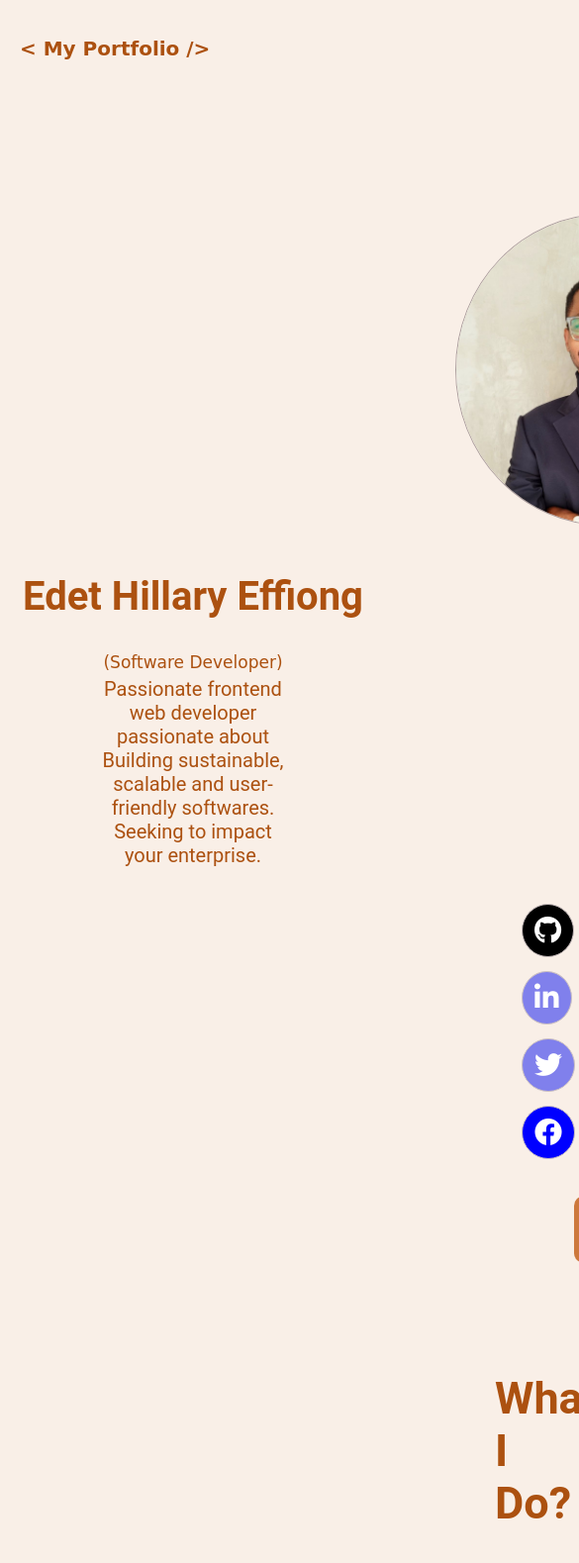
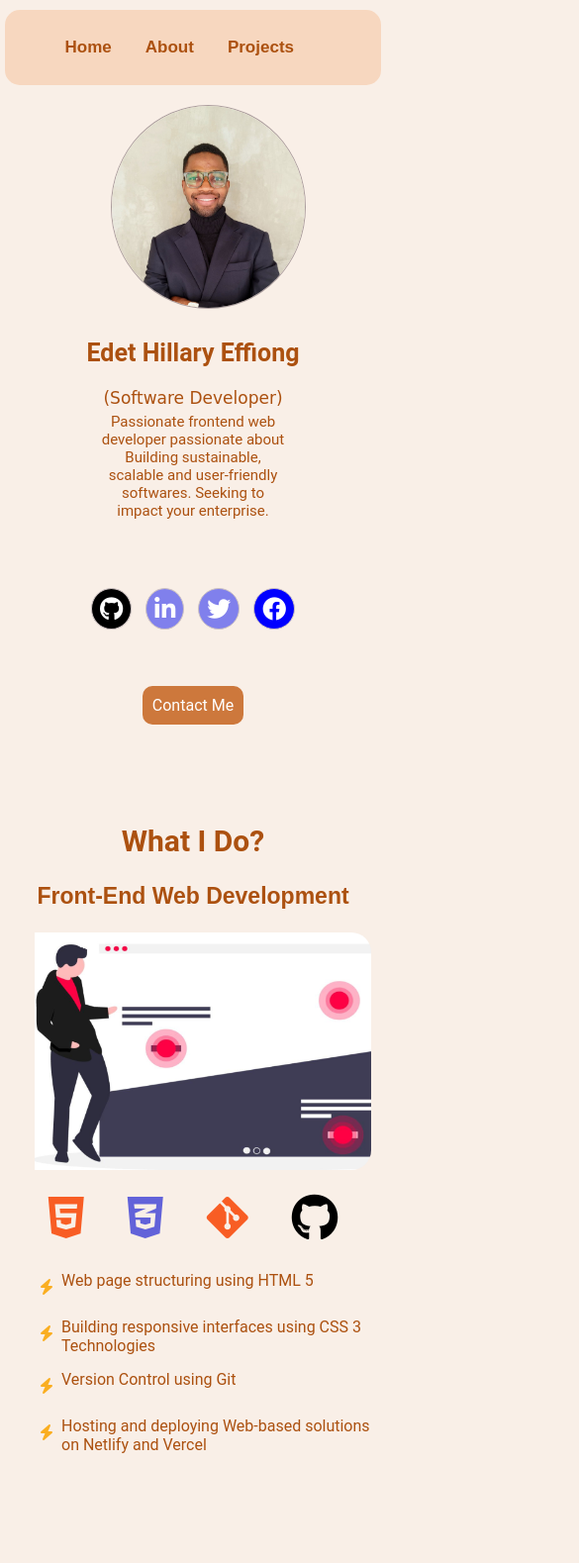
Before and after one commit to Edetmanchi/TIIDELab-portfolio, a plain HTML site: page index.html in a window 390 px wide. Shown: the top 1579 px of the page at 99% size, 585 px wide, since content can reach past the window. Drawn offline with Linux system fonts and the light colour scheme.

Commit message:
updated version of portfolio

```diff
--- /dev/null
+++ b/about.css
@@ -0,0 +1,126 @@
+body{
+    padding: 0;
+    margin: 0;
+    box-sizing: border-box;
+    /* background-color: #fff0bec8; */
+    background-color: rgba(248, 235, 225, 0.783);
+    font-family: 'Roboto', sans-serif;
+
+}
+h2{
+    color: rgb(172, 81, 16);
+    font-family: 'Josefin Sans', sans-serif;
+    font-size: 50px;
+}
+
+.flex-container{
+    display: flex;
+    padding: 40px;
+    margin: 90px 20px;
+    gap: 50px;
+    background-color: rgb(229, 224, 224);
+    border-radius: 20px;
+}
+.img-wrapper img{
+    width: 500px;
+    height: 300px;
+    border-radius:20px ;
+    padding-top: 30px;
+}
+.write-up{
+    font-size: 20px;
+
+}
+
+
+/* social media links */
+
+.socials .github-social{
+    color: white;
+    background-color: black;
+}
+.socials i:hover{
+    color: blue;
+    background-color: rgb(226, 225, 225);
+}
+
+.socials .facebook-social{
+    color: white;
+    background-color: blue;
+}
+.socials .linkedin-social{
+    color: white;
+    background-color: rgb(107, 107, 239);
+}
+
+.socials i{
+    padding: 12px;
+    margin: 7px;
+    font-size: 28px;
+    border: rgb(205, 194, 194) 1px solid;
+    border-radius: 50%;
+    background-color: rgb(128, 128, 236);
+    /* color: blue; */
+    color: white;
+}
+
+
+/* resume button */
+.resume{
+    padding-top: 10px;
+}
+button{
+    background-color: black;
+    color: rgba(248, 235, 225, 0.783);
+    padding: 10px 12px;
+    border-radius: 16px;
+    font-size: 15px;
+    border: none;
+}
+button a{
+    text-decoration: none;
+    color: white;
+}
+
+
+
+
+
+
+/* media  Query for tablet */
+@media(max-width:768px){
+
+    .flex-container{
+        display: flex;
+        flex-direction: column;
+    }
+    .img-wrapper{
+        margin-left: 70px;
+    }
+    .img-wrapper img{
+        width: 460px;
+        height: 290px;
+        padding-top: 10px;
+
+
+    }
+    .about h2{
+        text-align: center;
+        font-size: 30px;
+    }
+    .write-up{
+        font-size: 15px;
+    }
+    .socials i{
+        /* text-align: center; */
+        font-size: 19px;
+    }
+    button{
+        font-size: 12px;
+    }
+}
+@media(max-width:500px){
+    .img-wrapper{
+        display: none;
+    }
+}
--- a/index.html
+++ b/index.html
@@ -18,20 +18,22 @@
 <body>
     <main>
         <header>
-            <h2 class="title">< My Portfolio /></h2>
+            <div>
+                <h2 class="title"> < /> </h2>
+            </div>
             <nav>
                 <a href="#">Home</a>
-                <a href="#about">About</a>
+                <a href="./about.html">About</a>
                 <a href="#projects">Projects</a>
             </nav>
         </header>
 
-        <section>
-            <div class="img-container">
+        <section class="">
+            <div class="img-container flex-column">
                 <img src="./Img/photo_2023-04-19_17-15-19.jpg" alt="">
             </div>
-            <div class="name">
-                <div>
+            <div class="name flex-column">
+                <div class="flex-column">
                     <h1>Edet Hillary Effiong</h1>
                      <span class="stack">(Software Developer)</span>
                 </div>
@@ -42,13 +44,13 @@
 
 
             <!-- social media icons -->
-            <div class="socials">
+            <div class="socials flex">
                 <a href="https://github.com/Edetmanchi"><i class="fa-brands fa-github github-social"></i></a>
                 <a href="https://www.linkedin.com/in/edet-effiong/"><i class="fa-brands fa-linkedin-in linked"></i></a>
                 <a href="https://twitter.com/edetmanchi"><i class="fa-brands fa-twitter"></i></a>
                 <a href="https://facebook.com/edetmanchi"><i class="fa-brands fa-facebook facebook-social"></i></a>
             </div>
-            <div class="contact">
+            <div class="contact flex">
                 <button type="submit"><a href="">Contact Me</a></button>
             </div>
         </section>
@@ -57,34 +59,39 @@
 
         <!-- what I do section -->
 
-        <section id="about">
-            <h2 class="job">What I Do?</h2>
+        <section id="about" class="flex-cokumn">
+            <h2 class="job flex">What I Do?</h2>
+            <h3 class="flex">Front-End Web Development</h3>
+            <div class="flex aboutMe">
+                <div class="WID-image">
+                    <img src="./Img/sticker 3.jpg" alt="">
+                </div>
                 <div>
-                <!-- <img src="./Img/STICKER 2.jpg" alt="STICKER 2"> -->
-                <h3>Font-End Web Development</h3>
                     <div class="stack-icons">
                         <i class="fa-brands fa-html5 html-icon"></i>
                         <i class="fa-brands fa-css3-alt css-icon"></i>
                         <i class="fa-brands fa-git-alt git-icon"></i>
                         <i class="fa-brands fa-github github-icon"></i>
                     </div>
-            </div>
+
                     <div class="job-description">
-                <div>
+                        <div class="align">
                             <i class="fa-sharp fa-solid fa-bolt"></i>
                             <span>Web page structuring using HTML 5</span>
                         </div>
-                <div>
+                        <div class="align">
                             <i class="fa-sharp fa-solid fa-bolt"></i>
-                    <span>Building responsive interfaces using CSS 3 Technologies</span> <br>
+                            <span>Building responsive interfaces using CSS 3 Technologies</span>
                         </div>
-                <div>
+                        <div class="align">
                             <i class="fa-sharp fa-solid fa-bolt"></i>
-                    <span>Version Control using Git</span> <br>
+                            <span>Version Control using Git</span>
                         </div>
-                <div>
+                        <div class="align">
                             <i class="fa-sharp fa-solid fa-bolt"></i>
-                    <span>Hosting and deploying Web-based solutions on Netlify and Vercel</span> <br>
+                            <span>Hosting and deploying Web-based solutions on Netlify and Vercel</span>
+                        </div>
+                    </div>
                 </div>
             </div>
         </section>
@@ -93,9 +100,9 @@
 
         <!-- projects section -->
 
-        <section id="projects">
-            <h2 class="job">My Projects</h2>
-            <div class="project-card">
+        <section id="projects" class="flex-column">
+            <h2 class="job flex">My Projects</h2>
+            <div class="project-card flex-column">
                 <div>
                     <h4>HTML PROJECT</h4>
                     <P>Data structure project using HTML</P>
@@ -115,7 +122,7 @@
 
 
 
-        <footer>
+        <footer class="flex">
             <span>Made by Edet H Effiong</span>
         </footer>
 
--- a/style.css
+++ b/style.css
@@ -3,30 +3,52 @@ body{
     padding: 0;
     margin: 0;
     box-sizing: border-box;
-    /* background-color: #fff0bec8; */
     background-color: rgba(248, 235, 225, 0.783);
+    overflow-x: hidden;
 }
 .title {
-    font-size: 20px;
+    font-size: 30px;
     font-family: 'Dancing Script', cursive;
-    padding: 20px 20px;
+    padding-left: 20px;
     color: rgb(172, 81, 16);
 }
 a {
     text-decoration: none;
 }
+header{
+    display: flex;
+    justify-content:space-between;
+    align-items:center;
+    background-color: rgba(248, 209, 180, 0.783);
+    /* width:100%; */
+    padding:10px 20px;
+    border-radius: 15px;
+     margin: 10px 5px;
+}
+.flex{
+    display:flex;
+    justify-content:center;
+    align-items: center;
+}
+.flex-column{
+    display:flex;
+    flex-direction:column;
+    justify-content:center;
+    align-items: center;
+}
 nav{
-    padding-left: 700px;
-    margin-bottom: 40px;
+   /* padding-top: 10px; */
+   margin-right: 45px;
 }
 nav a{
     padding: 10px 15px;
-    margin: 4px;
+    /* margin: 4px; */
     /* font-family: 'Cantarell', sans-serif; */
     font-family: 'Comme', sans-serif;
     color: rgb(172, 81, 16);
     border-radius: 10px;
     font-size: 20px;
+    font-weight: bold;
 }
 nav a:hover{
     color: whitesmoke;
@@ -41,7 +63,6 @@ nav a:hover{
 
 .img-container{
     padding: 10px;
-    margin-left: 450px;
 }
 .img-container img {
     width: 300px;
@@ -76,7 +97,6 @@ h1{
 /* social media icons styling */
 
 .socials{
-    margin-left: 520px;
     margin-top: 30px;
 }
 
@@ -110,7 +130,6 @@ h1{
 }
 
 .contact button {
-margin-left: 580px;
     margin-top: 30px;
     /* text-decoration: none; */
     font-family: 'Roboto', sans-serif;
@@ -135,75 +154,82 @@ background-color: rgb(205, 120, 60);
 
 
 /* what I do section */
-
+.flex-container {
+    margin: 50px 0;
+}
+.WID-image img{
+    width: 500px;
+    height: 300px;
+    border-radius:20px ;
+    padding-left: 20px;
+}
 .job {
-    margin-top: 70px;
-    margin-left: 500px;
+    margin-top: 100px;
     font-family: 'Roboto', sans-serif;
     font-size: 45px;
-    padding-top: 40px;
     color:  rgb(172, 81, 16);
 }
 h3 {
     font-size: 30px;
-    /* padding: 10px; */
-    margin-left: 400px;
     color: rgb(172, 81, 16);
     font-family: 'Josefin Sans', sans-serif;
 }
 .stack-icons{
-    /* font-size: 70px; */
-    margin-left: 460px;
+
+    text-align: center;
+    padding-bottom: 10px;
 }
 .html-icon{
     font-size: 70px;
     color: rgb(248, 93, 36);
-    margin-right: 30px;
+    padding-right: 20px;
 }
 
 .css-icon{
     font-size: 70px;
     color: rgb(98, 98, 217);
-    margin-right: 30px;
+    /* margin-right: 30px; */
+    padding-right: 20px;
 }
 
 .git-icon{
     font-size: 70px;
     color: rgb(248, 93, 36);
-    margin-right: 30px;
+    padding-right: 20px;
 }
 
 .github-icon{
     font-size: 70px;
     color: black;
-    margin-right: 30px;
+    padding-right: 20px;
 }
 
 
 .job-description{
-    margin-left: 330px;
-    padding-top: 30px;
+    text-overflow: inherit;
+}
+.align{
+    display: flex;
+    padding-bottom: 15px;
 }
 
 .fa-bolt {
     color: rgb(250, 174, 33);
     font-size: 20px;
     padding: 8px;
-    /* border: black 1px solid; */
+    padding-left: 40px;
 }
 .job-description span {
     font-family: 'Roboto', sans-serif;
     font-size: 20px;
     color: rgb(172, 81, 16);
 }
-.job-description div {
-    padding: 10px;
-}
+
 
 
 
 footer{
-    padding: 30px 50px;
+    padding: 30px 0;
     margin-top: 30px;
 }
 footer span {
@@ -211,7 +237,6 @@ footer span {
     font-family: 'Roboto', sans-serif;
     font-size: 15px;
     font-weight: bold;
-    padding-left: 500px;
 }
 
 
@@ -222,27 +247,25 @@ footer span {
 .project-card{
     background-color: rgb(229, 224, 224);
     border-radius: 20px;
-    padding: 20px;
-    margin-left: 260px;
+    padding: 20px 10px;
     width: 60%;
+    text-align:center;
+    box-shadow: 1px 1px 6px rgba(0,0,0,0.5)
 }
 .project-card h4{
     color: rgb(172, 81, 16);
     font-family: 'Roboto', sans-serif;
-    margin-left: 300px;
     font-size: 20px;
 }
 .project-card p{
     color: rgb(172, 81, 16);
     font-family: 'Roboto', sans-serif;
-    margin-left: 250px;
     font-size: 15px;
 }
 .project-card button{
     color: white;
     background-color: rgb(172, 81, 16);
     padding: 10px;
-    margin-left: 320px;
     border-radius: 10px;
     border: none;
     font-size: 15px;
@@ -254,3 +277,120 @@ footer span {
 .project-card button a{
     color: white;
 }
+
+
+
+
+
+
+
+/* media query for tablet */
+
+@media(max-width:768px){
+    /* body{
+        overflow-x:hidden;
+    } */
+    .job {
+        font-size: 40px;
+    }
+    .title{
+        font-size: 20px;
+    }
+    nav a {
+        font-size: 17px;
+    }
+    .img-container img{
+        width: 260px;
+    }
+    h1{
+        font-size: 32px;
+    }
+    .name p{
+        font-size: 15px;
+        /* padding: 3px 100px; */
+    }
+    .socials i {
+        padding: 8px;
+        font-size: 24px;
+    }
+    .contact button{
+        font-size: 16px;
+    }
+
+
+    .aboutMe{
+        flex-direction:column;
+    }
+    h3{
+        font-size: 23px;
+    }
+    .socials, .fa-brands{
+        font-size: 59px;
+        padding: 20px;
+    }
+
+    .align .fa-bolt, .align span{
+        font-size: 18px;
+    }
+
+    /* h1,h2,h3,h4{
+        text-align:center;
+    } */
+    /* .name p, header{
+        width:100%;
+    } */
+}
+
+
+
+
+
+/* media Query for mobile */
+@media(max-width:500px){
+   .title {
+    display: none;
+   }
+   header {
+    text-align: center;
+    padding: 28px;
+   }
+   .img-container{
+    margin-left: 30px;
+   }
+   .img-container img{
+    width: 195px;
+   }
+   h1{
+    font-size: 25px;
+   }
+   .name p{
+    font-size: 15px;
+    padding: 0px;
+   }
+   .WID-image img{
+    width: 340px;
+    height: 240px;
+   }
+   .socials, .fa-brands{
+    font-size: 48px;
+   }
+   .align .fa-bolt, .align span{
+    font-size: 16px;
+   }
+   .job {
+    font-size: 30px;
+    }
+    .project-card{
+        width: 50%;
+    }
+    .project-card h4{
+        font-size: 16px;
+    }
+    .project-card P{
+        font-size: 12px;
+    }
+    .project-card button{
+        font-size: 12px;
+    }
+
+}
```
Also changed, not shown: about.html (added, +41 -0 lines), Img/sticker 3.jpg (added), 1 other file. Lines whose indentation alone changed are shown as unchanged.
